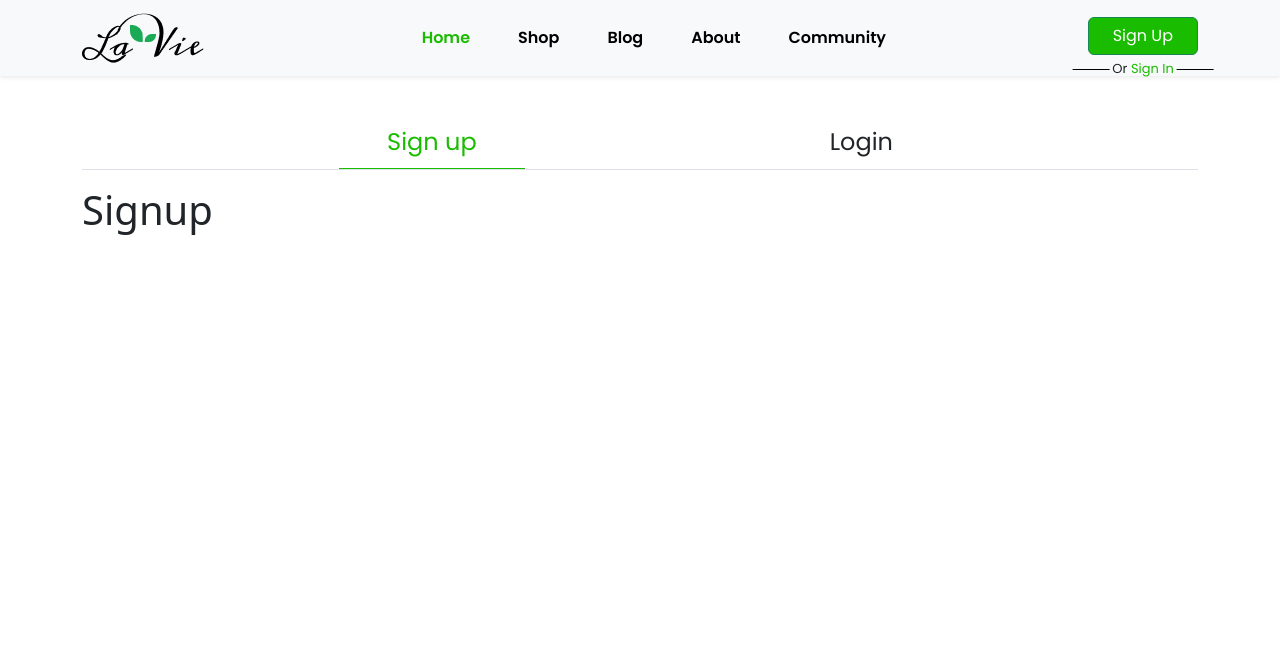
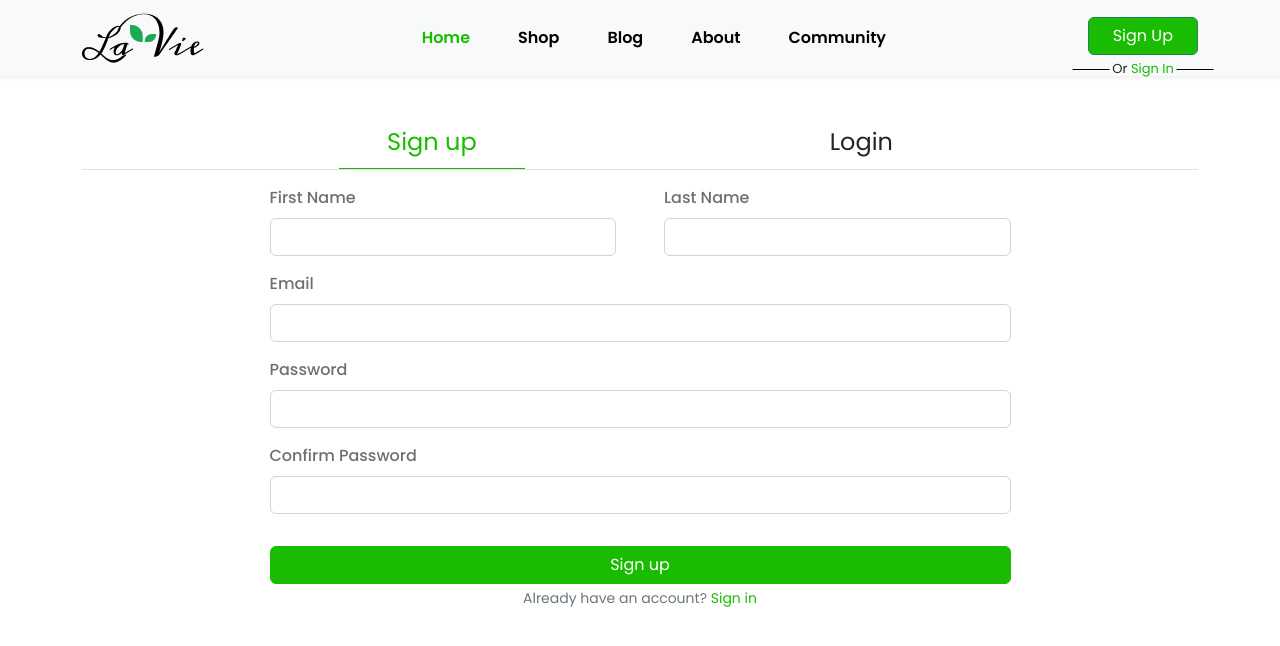
Before and after one commit to Obaadz/LaVie, a Next.js app: page /signup in a window 1280 px wide. Shown: the top 646 px of the page. Built offline with nearby package versions, Linux system fonts and the light colour scheme.

Commit message:
Add user sign up form

```diff
--- /dev/null
+++ b/components/forms/EmailInput.tsx
@@ -0,0 +1,19 @@
+import React from "react";
+
+const EmailInput = () => {
+  return (
+    <div className="mb-3">
+      <label htmlFor="exampleInputEmail1" className="form-label">
+        Email
+      </label>
+      <input
+        type="email"
+        className="form-control"
+        id="exampleInputEmail1"
+        aria-describedby="emailHelp"
+      />
+    </div>
+  );
+};
+
+export default EmailInput;
--- /dev/null
+++ b/components/forms/PasswordInput.tsx
@@ -0,0 +1,18 @@
+import React from "react";
+
+const PasswordInput = () => {
+  return (
+    <div className="mb-3">
+      <label htmlFor="exampleInputPassword1" className="form-label">
+        Password
+      </label>
+      <input
+        type="password"
+        className="form-control"
+        id="exampleInputPassword1"
+      />
+    </div>
+  );
+};
+
+export default PasswordInput;
--- /dev/null
+++ b/components/forms/signup/ConfirmPasswordInput.tsx
@@ -0,0 +1,18 @@
+import React from "react";
+
+const ConfirmPasswordInput = () => {
+  return (
+    <div className="mb-3">
+      <label htmlFor="exampleInputPassword2" className="form-label">
+        Confirm Password
+      </label>
+      <input
+        type="password"
+        className="form-control"
+        id="exampleInputPassword2"
+      />
+    </div>
+  );
+};
+
+export default ConfirmPasswordInput;
--- /dev/null
+++ b/components/forms/signup/FirstLastNameInputs.tsx
@@ -0,0 +1,32 @@
+import React from "react";
+
+const FirstLastNameInputs = () => {
+  return (
+    <div className="mb-3 d-flex flex-column flex-md-row justify-content-between gap-3 gap-md-5">
+      <div className="w-100">
+        <label htmlFor="InputFirstName" className="form-label">
+          First Name
+        </label>
+        <input
+          type="text"
+          className="form-control"
+          id="InputFirstName"
+          aria-describedby="FirstName"
+        />
+      </div>
+      <div className="w-100">
+        <label htmlFor="InputLastName" className="form-label">
+          Last Name
+        </label>
+        <input
+          type="text"
+          className="form-control"
+          id="InputLastName"
+          aria-describedby="LastName"
+        />
+      </div>
+    </div>
+  );
+};
+
+export default FirstLastNameInputs;
--- /dev/null
+++ b/components/forms/signup/SignInLink.tsx
@@ -0,0 +1,15 @@
+import Link from "next/link";
+import React from "react";
+
+const SignInLink = () => {
+  return (
+    <div className="form-text text-center">
+      Already have an account?{" "}
+      <Link href="/login" className="text-decoration-none">
+        Sign in
+      </Link>
+    </div>
+  );
+};
+
+export default SignInLink;
--- /dev/null
+++ b/components/forms/signup/SubmitButton.tsx
@@ -0,0 +1,11 @@
+import React from "react";
+
+const SubmitButton = () => {
+  return (
+    <button type="submit" className="btn btn-primary mt-3 w-100">
+      Sign up
+    </button>
+  );
+};
+
+export default SubmitButton;
--- /dev/null
+++ b/components/forms/signup/index.tsx
@@ -0,0 +1,23 @@
+import Link from "next/link";
+import { StyledForm } from "../styles";
+import FirstLastNameInputs from "./FirstLastNameInputs";
+import EmailInput from "../EmailInput";
+import PasswordInput from "../PasswordInput";
+import ConfirmPasswordInput from "./ConfirmPasswordInput";
+import SubmitButton from "./SubmitButton";
+import SignInLink from "./SignInLink";
+
+const SignUpForm = () => {
+  return (
+    <StyledForm className="w-75 mx-auto px-md-5">
+      <FirstLastNameInputs />
+      <EmailInput />
+      <PasswordInput />
+      <ConfirmPasswordInput />
+      <SubmitButton />
+      <SignInLink />
+    </StyledForm>
+  );
+};
+
+export default SignUpForm;
--- /dev/null
+++ b/components/forms/styles.js
@@ -0,0 +1,27 @@
+import styled from "styled-components";
+
+export const StyledForm = styled.form`
+  --bs-link-color: rgb(var(--primary-color));
+  --bs-link-hover-color: #6f6f6f;
+  font-family: "Poppins", sans-serif;
+
+  button {
+    --bs-btn-bg: rgb(var(--primary-color));
+    --bs-btn-border-color: rgb(var(--primary-color));
+    --bs-btn-hover-bg: rgba(var(--primary-color), 0);
+    --bs-btn-hover-color: rgb(var(--primary-color));
+    --bs-btn-hover-border-color: rgba(var(--secondary-color));
+    --bs-btn-active-border-color: rgb(var(--primary-color));
+    --bs-btn-active-bg: rgb(var(--primary-color));
+  }
+
+  label {
+    font-weight: 500;
+    color: #6f6f6f;
+  }
+
+  .form-control:focus,button:focus {
+    box-shadow: 0 0 0 0.25rem rgb(151 151 151 / 25%);
+  }
+	}
+`;
--- a/pages/signup.tsx
+++ b/pages/signup.tsx
@@ -1,4 +1,5 @@
 import Head from "next/head";
+import SignUpForm from "../components/forms/signup";
 import AuthLayout from "../layouts/AuthLayout";
 
 const Signup = () => {
@@ -7,7 +8,7 @@ const Signup = () => {
       <Head>
         <title>Signup - La Vie</title>
       </Head>
-      <h1>Signup</h1>
+      <SignUpForm />
     </AuthLayout>
   );
 };
```
